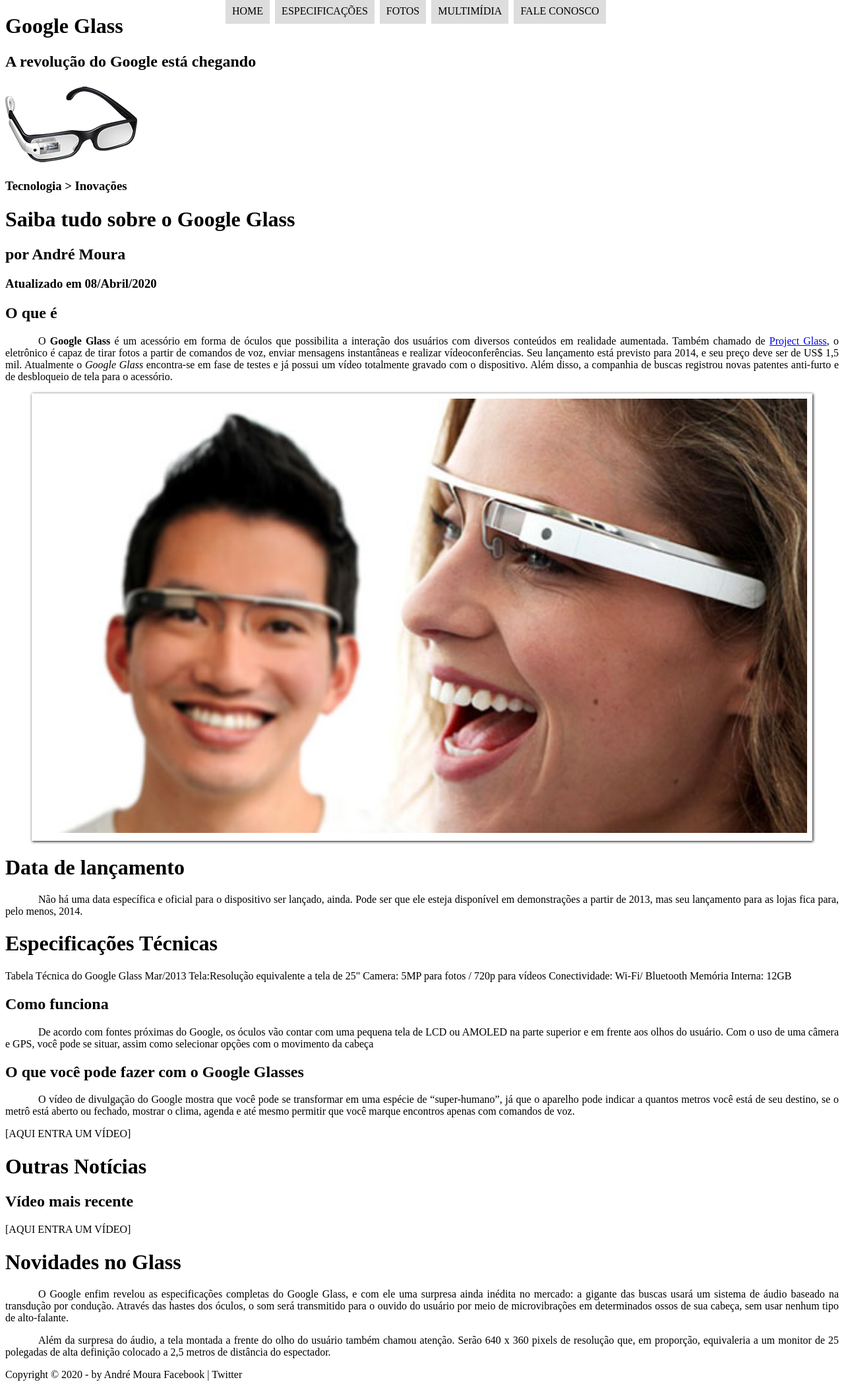
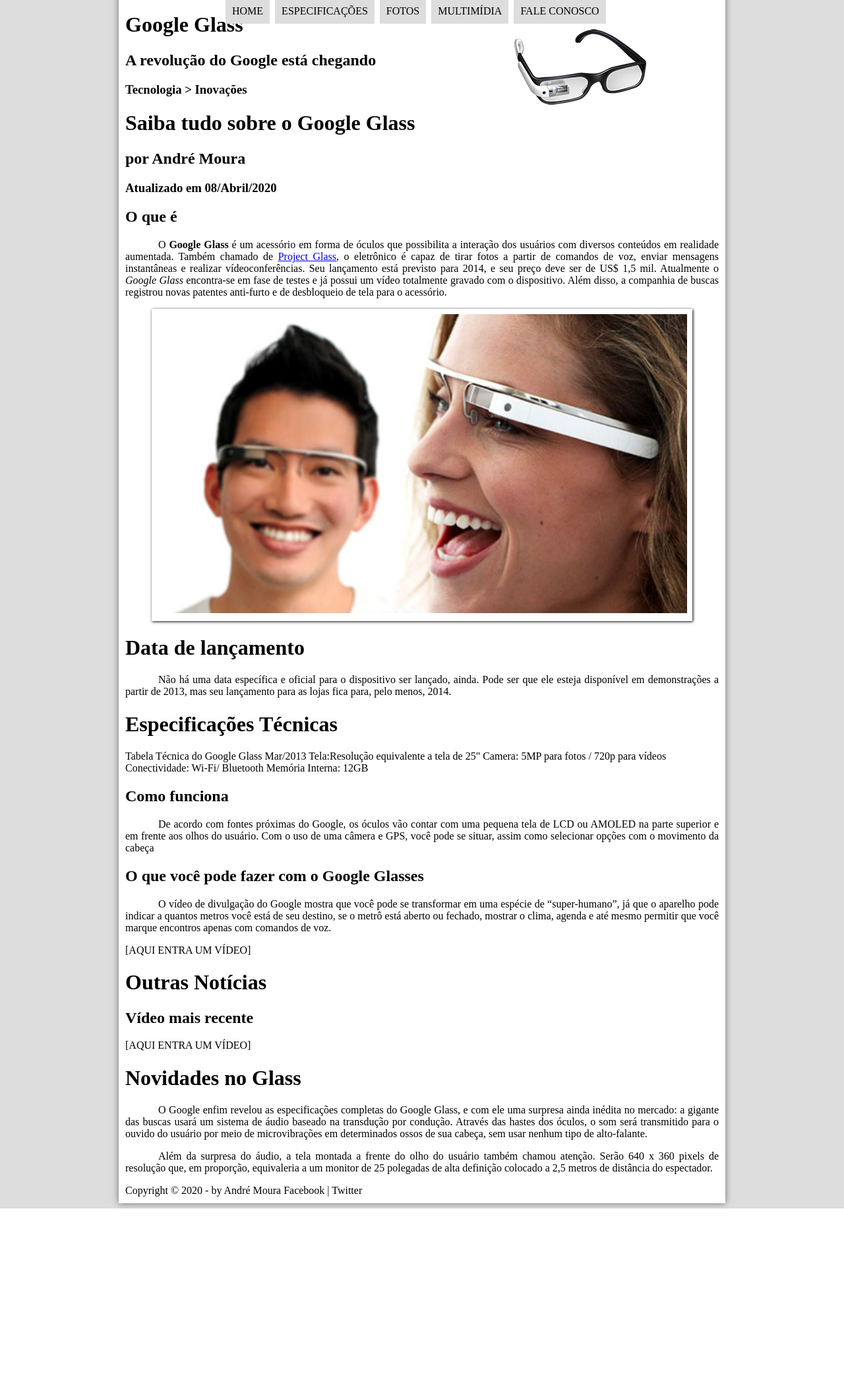
Before and after one commit to andr3m0ur4/Projeto-Glass-HTML5, a PHP site: page / in a window 1280 px wide. Shown: the whole page at 66% size. After the commit the page ends 1831 px from the top, so only its background shows below. Run offline with PHP 8.4, Linux system fonts and the light colour scheme.

Commit message:
Estilizando a página

```diff
--- a/_css/estilo.css
+++ b/_css/estilo.css
@@ -1,12 +1,31 @@
 @charset = "UTF-8";
 
 body {
-	background-color: white;
+	background-color: #ddd;
+}
+
+div#interface {
+	width: 900px;
+	background-color: #fff;
+	margin: 0 auto;
+	margin-top: -20px;
+	box-shadow: 0 0 10px rgba(0, 0, 0, .5);
+	padding: 10px;
 }
 
 p {
 	text-align: justify;
 	text-indent: 50px;
+}
+
+header#cabecalho img#icone {
+	position: absolute;
+	left: 780px;
+	top: 40px;
+}
+
+header#cabecalho {
+
 }
 
 /* Formatação de imagens com legendas */
--- a/index.html
+++ b/index.html
@@ -15,7 +15,7 @@
 					<h2>A revolução do Google está chegando</h2>
 				</hgroup>
 
-				<img src="./_imagens/glass-oculos-preto-peq.png">
+				<img id="icone" src="./_imagens/glass-oculos-preto-peq.png">
 
 				<nav id="menu">
 					<h1>Menu Principal</h1>
```
